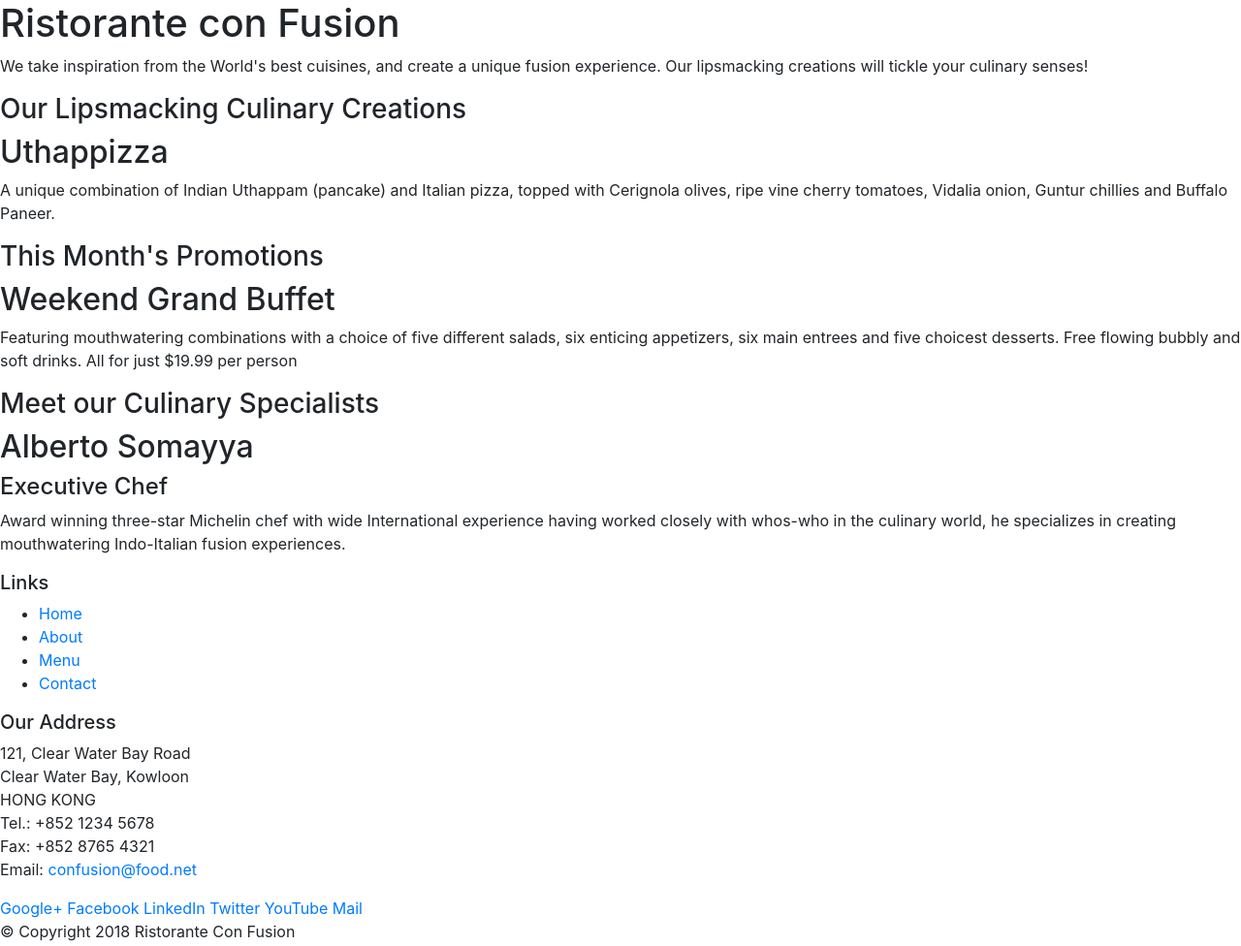
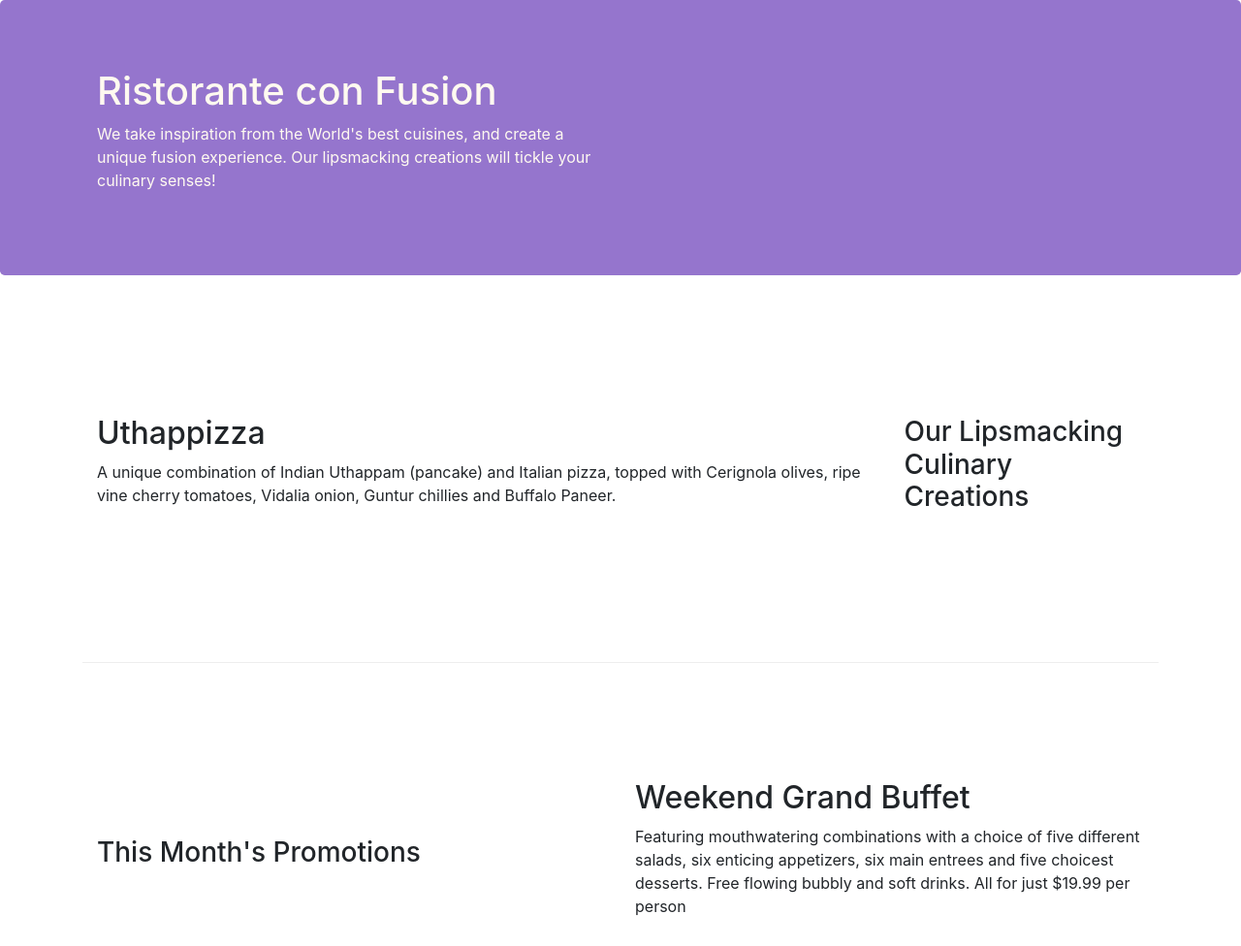
Before and after one commit to Mahmodddd20/conFusion, a website: page index.html in a window 1280 px wide. Shown: the top 976 px of the page at 97% size. Drawn offline with nearby package versions, Linux system fonts and the light colour scheme.

Commit message:
Bootstrap Grid Part 2

```diff
--- /dev/null
+++ b/css/styles.css
@@ -0,0 +1,29 @@
+.row-header{
+    margin:0px auto;
+    padding:0px;
+}
+
+.row-content {
+    margin:0px auto;
+    padding: 50px 0px 50px 0px;
+    border-bottom: 1px ridge;
+    min-height:400px;
+}
+
+.footer{
+    background-color: #D1C4E9;
+    margin:0px auto;
+    padding: 20px 0px 20px 0px;
+}
+.jumbotron {
+    padding:70px 30px 70px 30px;
+    margin:0px auto;
+    background: #9575CD ;
+    color:floralwhite;
+}
+
+address{
+    font-size:80%;
+    margin:0px;
+    color:#0f0f0f;
+}
--- a/index.html
+++ b/index.html
@@ -10,30 +10,31 @@
 
     <!-- Bootstrap CSS -->
     <link rel="stylesheet" href="node_modules/bootstrap/dist/css/bootstrap.min.css">
+    <link href="css/styles.css" rel="stylesheet">
 </head>
 
 <body>
 
-<header>
-    <div>
-        <div>
-            <div>
+<header class="jumbotron">
+    <div class="container">
+        <div class="row row-header">
+            <div class="col-12 col-sm-6">
                 <h1>Ristorante con Fusion</h1>
                 <p>We take inspiration from the World's best cuisines, and create a unique fusion experience. Our
                     lipsmacking creations will tickle your culinary senses!</p>
             </div>
-            <div>
+            <div class="col-12 col-sm">
             </div>
         </div>
     </div>
 </header>
 
-<div>
-    <div>
-        <div>
+<div class="container">
+    <div class="row row-content align-items-center">
+        <div class="col-12 col-sm-4 order-sm-last col-md-3">
             <h3>Our Lipsmacking Culinary Creations</h3>
         </div>
-        <div>
+        <div class="col col-sm order-sm-first col-md">
             <h2>Uthappizza</h2>
             <p>A unique combination of Indian Uthappam (pancake) and Italian pizza, topped with Cerignola olives, ripe
                 vine cherry tomatoes, Vidalia onion, Guntur chillies and Buffalo Paneer.</p>
@@ -41,11 +42,11 @@
     </div>
 
 
-    <div>
-        <div>
+    <div class="row row-content align-items-center">
+        <div class="col col-sm col-md">
             <h3>This Month's Promotions</h3>
         </div>
-        <div>
+        <div class="col col-sm col-md">
             <h2>Weekend Grand Buffet</h2>
             <p>Featuring mouthwatering combinations with a choice of five different salads, six enticing appetizers, six
                 main entrees and five choicest desserts. Free flowing bubbly and soft drinks. All for just $19.99 per
@@ -53,11 +54,11 @@
         </div>
     </div>
 
-    <div>
-        <div>
+    <div class="row row-content align-items-center">
+        <div class="col-12 col-sm-4 order-sm-last col-md-3">
             <h3>Meet our Culinary Specialists</h3>
         </div>
-        <div>
+        <div class="col col-sm order-sm-first col-md">
             <h2>Alberto Somayya</h2>
             <h4>Executive Chef</h4>
             <p>Award winning three-star Michelin chef with wide International experience having worked closely with
@@ -67,19 +68,19 @@
     </div>
 </div>
 
-<footer>
-    <div>
-        <div>
-            <div>
+<footer class="footer">
+    <div class="container">
+        <div class="row">
+            <div class="col-4 offset-1 col-sm-2">
                 <h5>Links</h5>
-                <ul>
+                <ul class="list-unstyled">
                     <li><a href="#">Home</a></li>
                     <li><a href="#">About</a></li>
                     <li><a href="#">Menu</a></li>
                     <li><a href="#">Contact</a></li>
                 </ul>
             </div>
-            <div>
+            <div class="col-7 col-sm-5">
                 <h5>Our Address</h5>
                 <address>
                     121, Clear Water Bay Road<br>
@@ -90,8 +91,8 @@
                     Email: <a href="mailto:confusion@food.net">confusion@food.net</a>
                 </address>
             </div>
-            <div>
-                <div>
+            <div class="col-12 col-sm-4 align-self-center">
+                <div class="text-center">
                     <a href="http://google.com/+">Google+</a>
                     <a href="http://www.facebook.com/profile.php?id=">Facebook</a>
                     <a href="http://www.linkedin.com/in/">LinkedIn</a>
@@ -101,8 +102,8 @@
                 </div>
             </div>
         </div>
-        <div>
-            <div>
+        <div class="row justify-content-center">
+            <div col-auto>
                 <p>© Copyright 2018 Ristorante Con Fusion</p>
             </div>
         </div>
```
